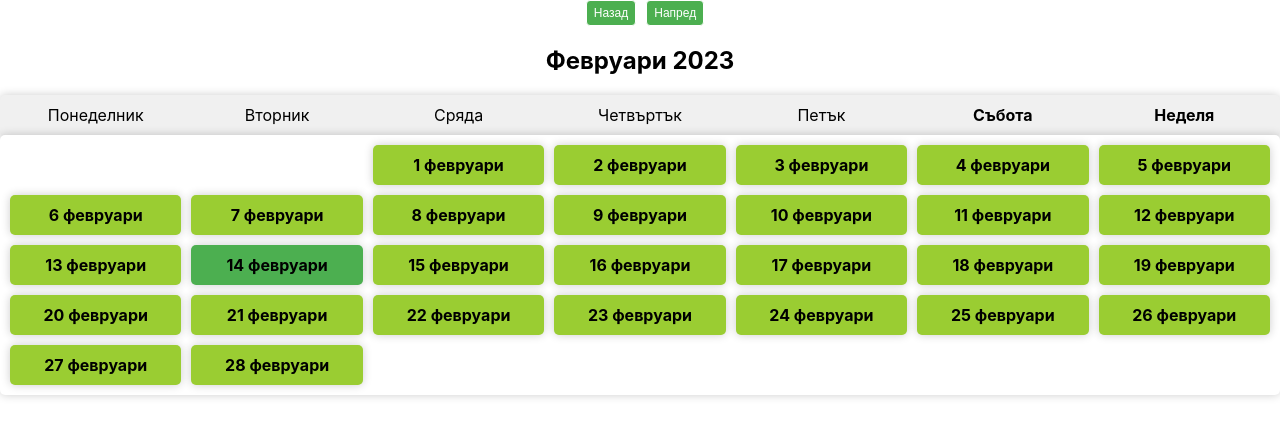
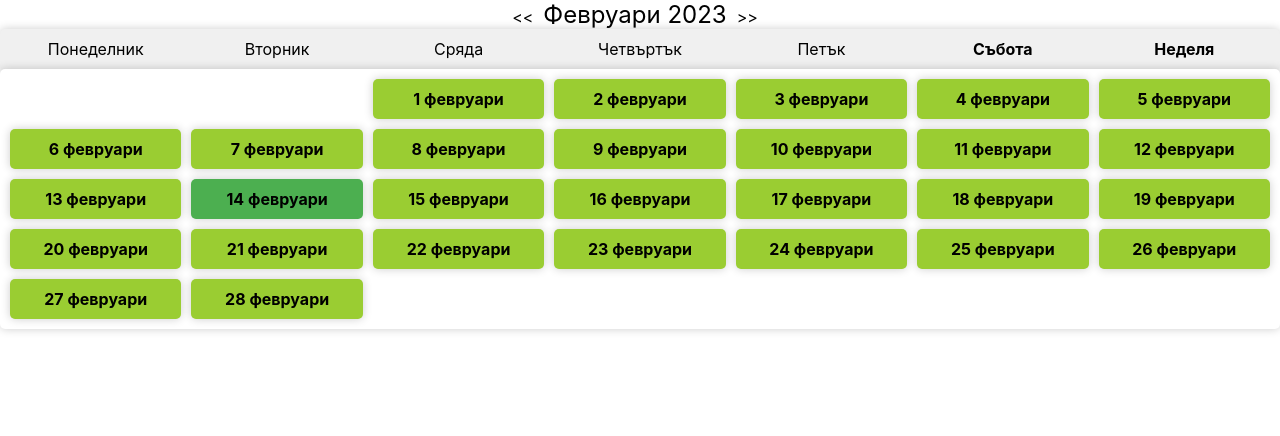
Before and after one commit to nikolay-rusev/calendar, a React (Create React App) app: page / in a window 1280 px wide. Shown: the top 436 px of the page. Built offline with nearby package versions, Linux system fonts and the light colour scheme.

Commit message:
update styling and prev-next management

```diff
--- a/src/App.js
+++ b/src/App.js
@@ -4,7 +4,8 @@ import './css/calendar.css';
 import './css/modal.css';
 import MonthView from './components/MonthView';
 import {events as eventsData} from './eventsData';
-import labelMapping from './labels/config';
+import {config} from './config';
+import {capitalizeFirstLetter} from './utils';
 
 function App() {
     const today = new Date();
@@ -29,14 +30,23 @@ function App() {
         }
     };
 
+    const firstDayOfMonth = new Date(year, month, 1);
+
     return (
         <div className='App'>
-            <div className='month-navigation'>
-                <button onClick={handlePrevMonth}>{labelMapping.back}</button>
-                <button onClick={handleNextMonth}>
-                    {labelMapping.forward}
-                </button>
-            </div>
+            <span className='app-navigation'>
+                <span className='prev-next' onClick={handlePrevMonth}>
+                    {'<<'}
+                </span>
+                <span className='month-title'>{`${capitalizeFirstLetter(
+                    firstDayOfMonth.toLocaleString(config.locale, {
+                        month: 'long',
+                    }),
+                )} ${year}`}</span>
+                <span className='prev-next' onClick={handleNextMonth}>
+                    {'>>'}
+                </span>
+            </span>
             <MonthView month={month} year={year} eventsData={eventsData} />
         </div>
     );
--- a/src/components/MonthView.jsx
+++ b/src/components/MonthView.jsx
@@ -1,8 +1,7 @@
 import React, {useState} from 'react';
 import DayView from './DayView';
 import EventView from './EventView';
-import {config} from '../config';
-import {capitalizeFirstLetter} from '../utils';
+
 import labelMapping from '../labels/config';
 
 import {compareDates} from '../utils/compareDates';
@@ -32,11 +31,6 @@ const MonthView = (props) => {
 
     return (
         <div className='month-view'>
-            <h2>{`${capitalizeFirstLetter(
-                firstDayOfMonth.toLocaleString(config.locale, {
-                    month: 'long',
-                }),
-            )} ${year}`}</h2>
             <div className='days-of-week'>
                 <div>{labelMapping.Monday}</div>
                 <div>{labelMapping.Tuesday}</div>
--- a/src/css/calendar.css
+++ b/src/css/calendar.css
@@ -1,3 +1,21 @@
+.app-navigation {
+    margin-top: 10px;
+    margin-bottom: 10px;
+}
+
+.app-navigation > * {
+    margin-right: 10px;
+}
+
+.month-title {
+    font-size: 1.5rem;
+}
+
+.prev-next {
+    cursor: pointer;
+    pointer-events: all;
+}
+
 /* MonthView */
 .month-view .days {
     display: grid;
```
